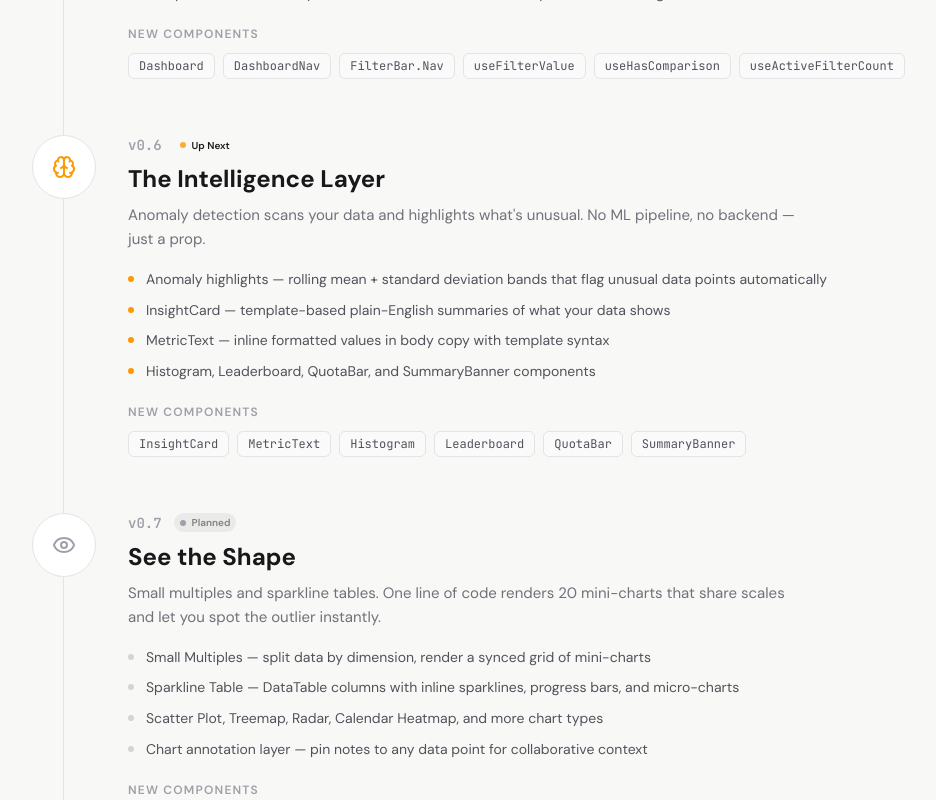
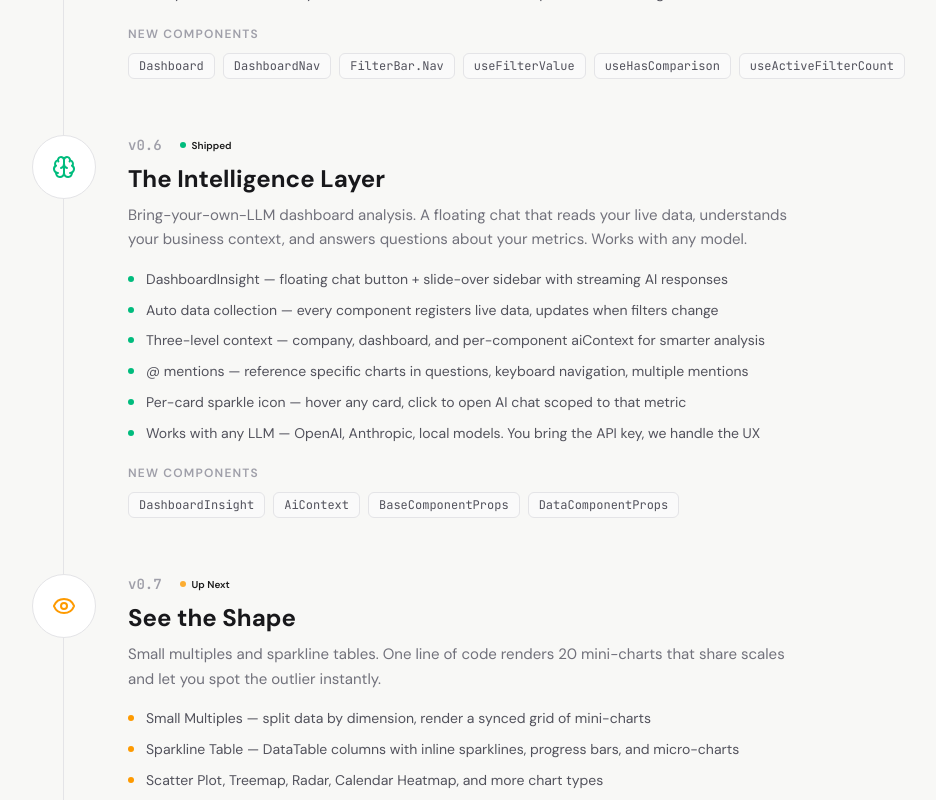
Before and after one commit to mpmcgowen/metricui, a Next.js app: page /roadmap in a window 1280 px wide. Shown: the part 2080-2880 px from the top of the page, without its empty margins (120-1056 px from the left). Built offline with nearby package versions, Linux system fonts and the light colour scheme.

Commit message:
Update public roadmap — 0.6 shipped, 0.7 next
Co-Authored-By: Claude Opus 4.6 (1M context) <noreply@anthropic.com>

```diff
--- a/src/app/roadmap/page.tsx
+++ b/src/app/roadmap/page.tsx
@@ -118,22 +118,22 @@ const milestones: Milestone[] = [
     version: "0.6",
     title: "The Intelligence Layer",
     tagline:
-      "Anomaly detection scans your data and highlights what's unusual. No ML pipeline, no backend — just a prop.",
-    status: "next",
+      "Bring-your-own-LLM dashboard analysis. A floating chat that reads your live data, understands your business context, and answers questions about your metrics. Works with any model.",
+    status: "shipped",
     icon: Brain,
     highlights: [
-      "Anomaly highlights — rolling mean + standard deviation bands that flag unusual data points automatically",
-      "InsightCard — template-based plain-English summaries of what your data shows",
-      "MetricText — inline formatted values in body copy with template syntax",
-      "Histogram, Leaderboard, QuotaBar, and SummaryBanner components",
+      "DashboardInsight — floating chat button + slide-over sidebar with streaming AI responses",
+      "Auto data collection — every component registers live data, updates when filters change",
+      "Three-level context — company, dashboard, and per-component aiContext for smarter analysis",
+      "@ mentions — reference specific charts in questions, keyboard navigation, multiple mentions",
+      "Per-card sparkle icon — hover any card, click to open AI chat scoped to that metric",
+      "Works with any LLM — OpenAI, Anthropic, local models. You bring the API key, we handle the UX",
     ],
     newComponents: [
-      "InsightCard",
-      "MetricText",
-      "Histogram",
-      "Leaderboard",
-      "QuotaBar",
-      "SummaryBanner",
+      "DashboardInsight",
+      "AiContext",
+      "BaseComponentProps",
+      "DataComponentProps",
     ],
   },
   {
@@ -141,7 +141,7 @@ const milestones: Milestone[] = [
     title: "See the Shape",
     tagline:
       "Small multiples and sparkline tables. One line of code renders 20 mini-charts that share scales and let you spot the outlier instantly.",
-    status: "planned",
+    status: "next",
     icon: Eye,
     highlights: [
       "Small Multiples — split data by dimension, render a synced grid of mini-charts",
```
